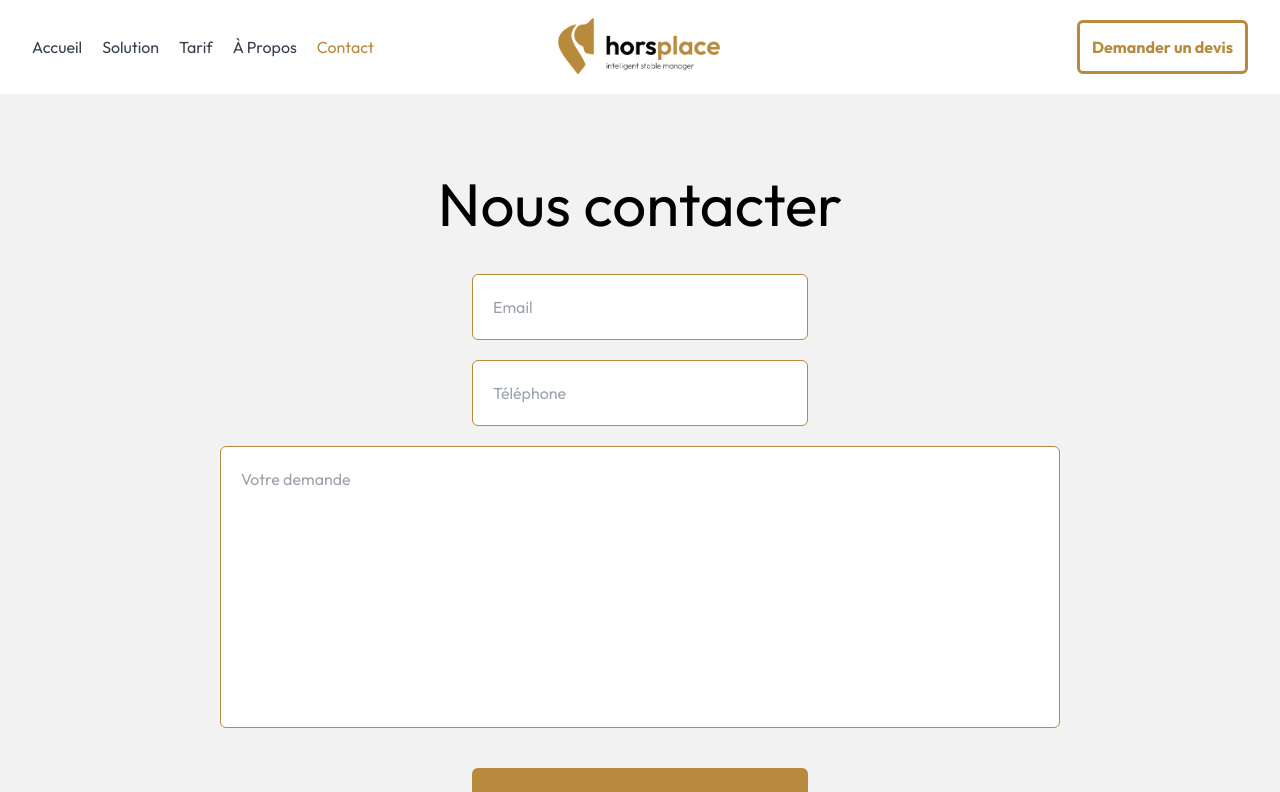
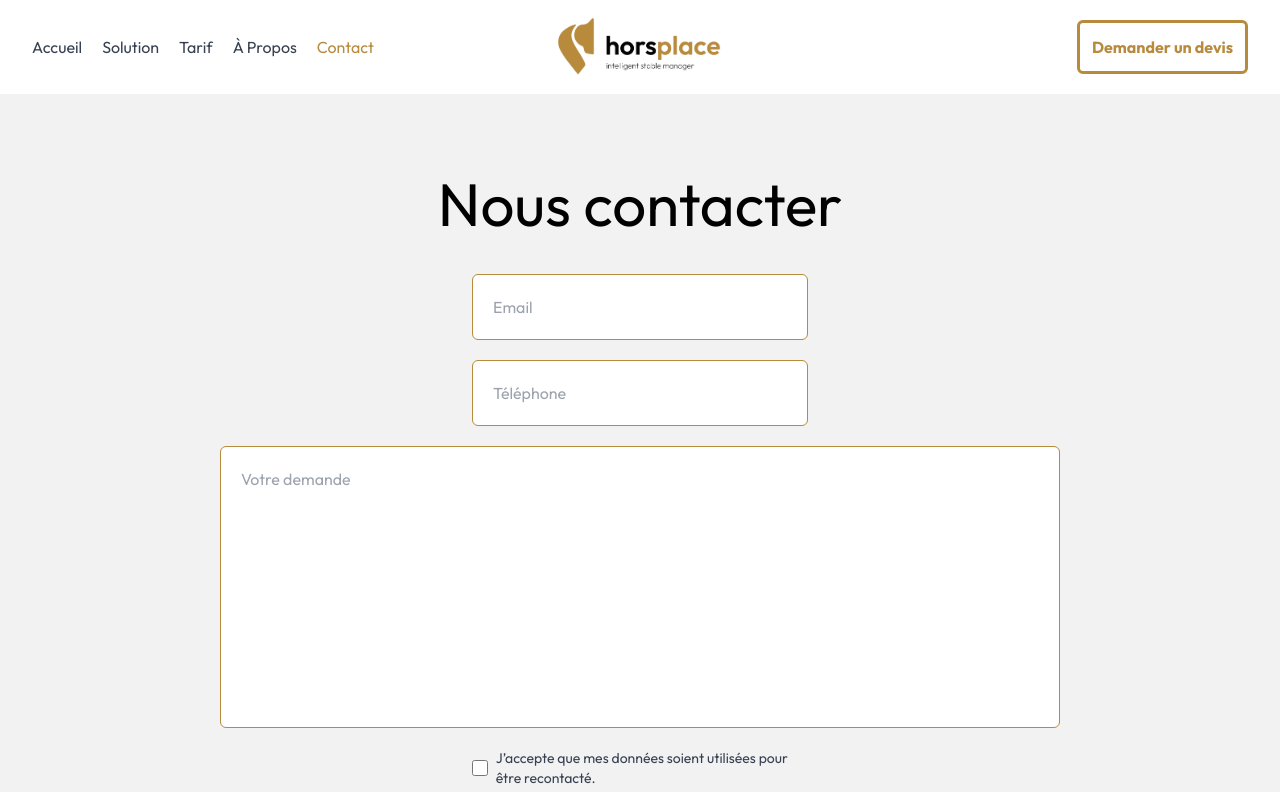
Before and after one commit to Nyttho/horseplace, a Next.js app: page /contact in a window 1280 px wide. Shown: the top 792 px of the page. Built offline with nearby package versions, Linux system fonts and the light colour scheme.

Commit message:
rgpd contact checkbox

```diff
--- a/app/components/ContactForm.jsx
+++ b/app/components/ContactForm.jsx
@@ -5,10 +5,21 @@ export default function ContactForm() {
   const [email, setEmail] = useState("");
   const [phone, setPhone] = useState("");
   const [message, setMessage] = useState("");
+  const [consent, setConsent] = useState(false); // <- RGPD checkbox
   const [isLoading, setIsLoading] = useState(false);
   const [feedBack, setFeedBack] = useState(null);
+
   const handleSubmit = async (e) => {
     e.preventDefault();
+
+    if (!consent) {
+      setFeedBack({
+        message: "Vous devez accepter les conditions pour envoyer le message.",
+        type: "error",
+      });
+      return;
+    }
+
     setIsLoading(true);
 
     try {
@@ -32,6 +43,7 @@ export default function ContactForm() {
       setEmail("");
       setPhone("");
       setMessage("");
+      setConsent(false); // reset checkbox
     } catch (error) {
       setFeedBack({
         message: "Échec de l'envoi du message.",
@@ -42,7 +54,6 @@ export default function ContactForm() {
     }
   };
 
-  // Disparition du feedback après 5 secondes
   useEffect(() => {
     if (feedBack) {
       const timer = setTimeout(() => setFeedBack(null), 2000);
@@ -93,6 +104,20 @@ export default function ContactForm() {
         required
       ></textarea>
 
+      {/* ✅ RGPD Consent Checkbox */}
+      <div className="flex items-center gap-2 mx-auto w-full md:w-2/5">
+        <input
+          type="checkbox"
+          id="consent"
+          checked={consent}
+          onChange={(e) => setConsent(e.target.checked)}
+          className="w-5 h-5"
+        />
+        <label htmlFor="consent" className="text-sm text-gray-700">
+          J’accepte que mes données soient utilisées pour être recontacté.
+        </label>
+      </div>
+
       <button
         className="bg-primary-dark text-white rounded-md text-center w-4/5 md:w-2/5 py-5 mx-auto mt-5 disabled:opacity-50"
         type="submit"
```
